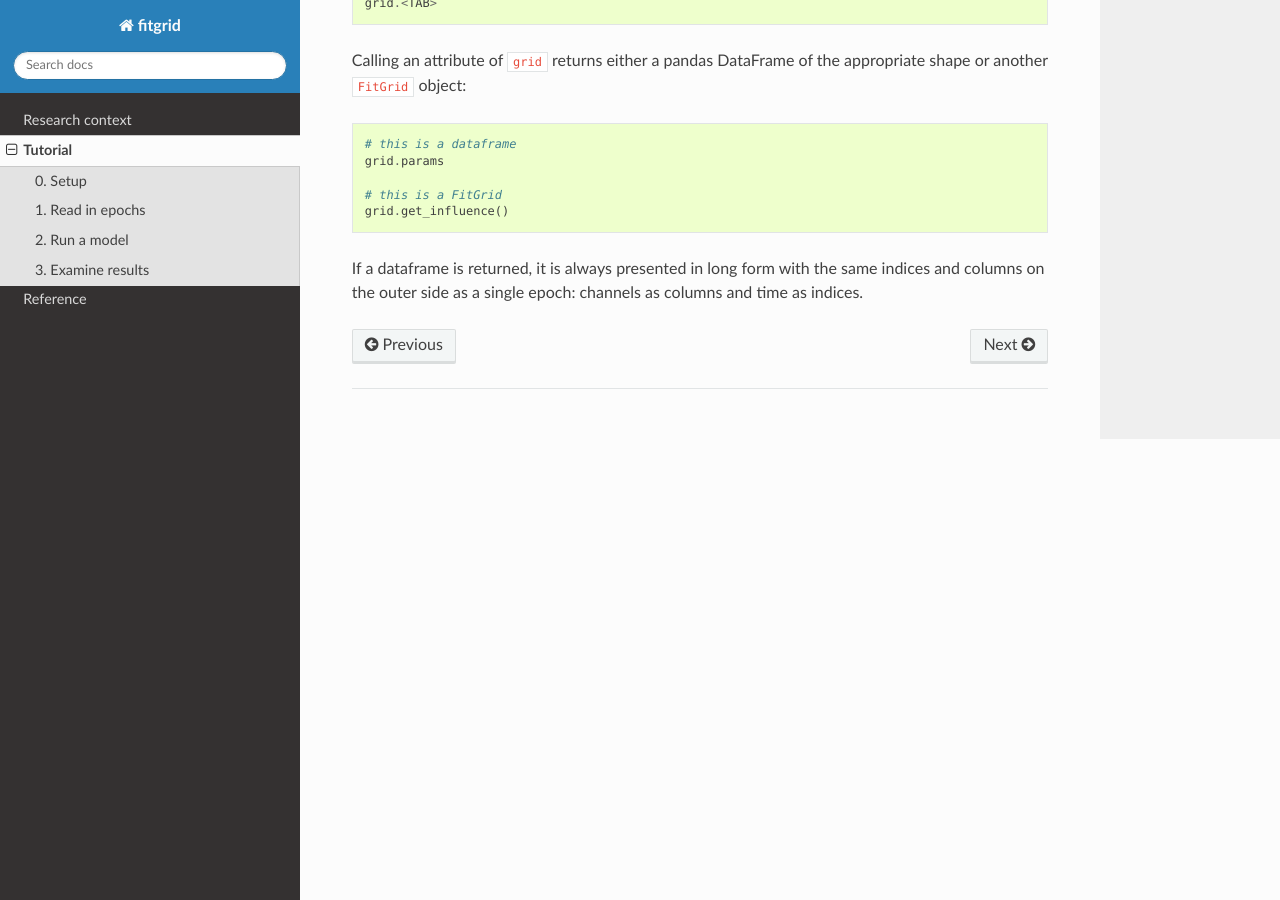
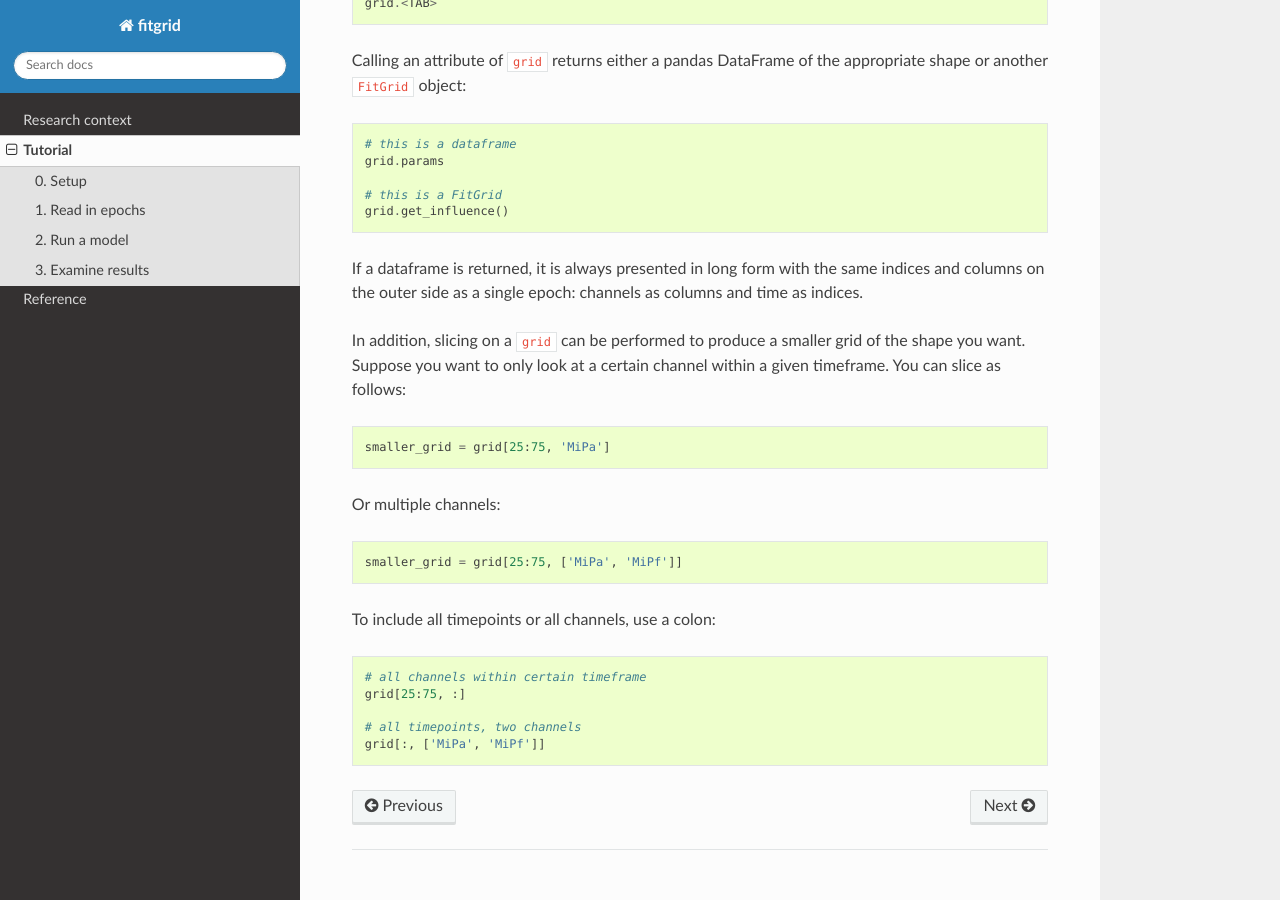
Before and after one commit to kutaslab/fitgrid, a Sphinx documentation site: the page built from docs/source/tutorial.rst, in a window 1280 px wide and 900 px high, scrolled down 2829 px. Built offline with Sphinx 7.4.7 and the Read the Docs theme 2.0.0, drawn with Linux system fonts in a browser that asks for light colours.

Commit message:
Add note about slicing to docs tutorial.

```diff
--- a/docs/source/tutorial.rst
+++ b/docs/source/tutorial.rst
@@ -132,3 +132,21 @@ appropriate shape or another ``FitGrid`` object::
 If a dataframe is returned, it is always presented in long form with the same
 indices and columns on the outer side as a single epoch: channels as columns
 and time as indices.
+
+In addition, slicing on a ``grid`` can be performed to produce a smaller grid
+of the shape you want. Suppose you want to only look at a certain channel
+within a given timeframe. You can slice as follows::
+
+    smaller_grid = grid[25:75, 'MiPa']
+
+Or multiple channels::
+
+    smaller_grid = grid[25:75, ['MiPa', 'MiPf']]
+
+To include all timepoints or all channels, use a colon::
+
+    # all channels within certain timeframe
+    grid[25:75, :]
+
+    # all timepoints, two channels
+    grid[:, ['MiPa', 'MiPf']]
```
